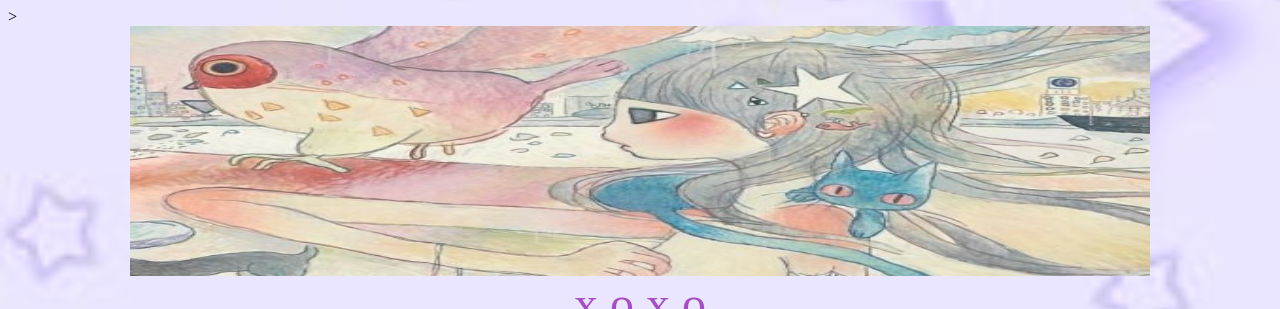
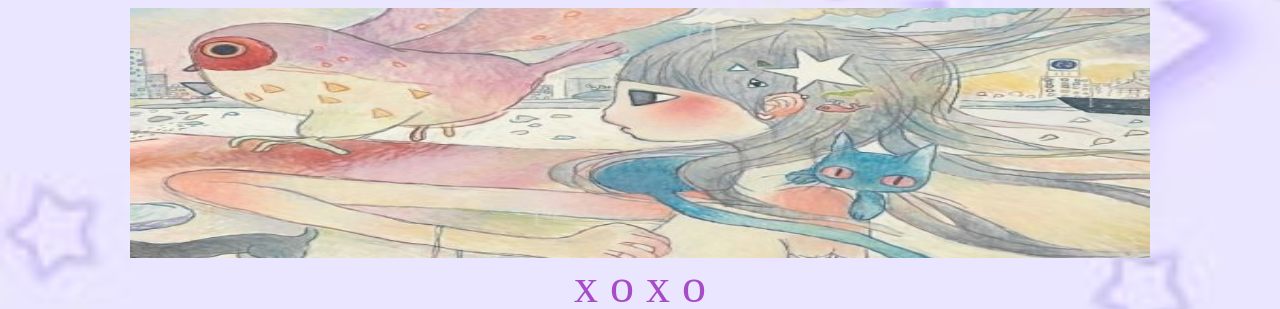
Before and after one commit to xoxostargirl9/personalwebsite, a plain HTML site: page ABOUT_VILLARUEL.html in a window 1280 px wide. Shown: the top 309 px of the page. Drawn offline with Linux system fonts and the light colour scheme.

Commit message:
Update ABOUT_VILLARUEL.html

```diff
--- a/ABOUT_VILLARUEL.html
+++ b/ABOUT_VILLARUEL.html
@@ -4,7 +4,7 @@
 	<title>About</title>
 </head>
 
-<body style="background-size: cover; background-attachment: fixed;" background="bg.jpg">>
+<body style="background-size: cover; background-attachment: fixed;" background="bg.jpg">
 <center><img src="img1.jpg" height="250" width="1020">
 <center><font face="rockwell extra bold" color="#A64cc7" size="80">x o x o<br>
 <center><font face="rockwell extra bold" color="#A64cc7" size="100"><b>✩ s t a r g i r l ✩ </b><br>
```
